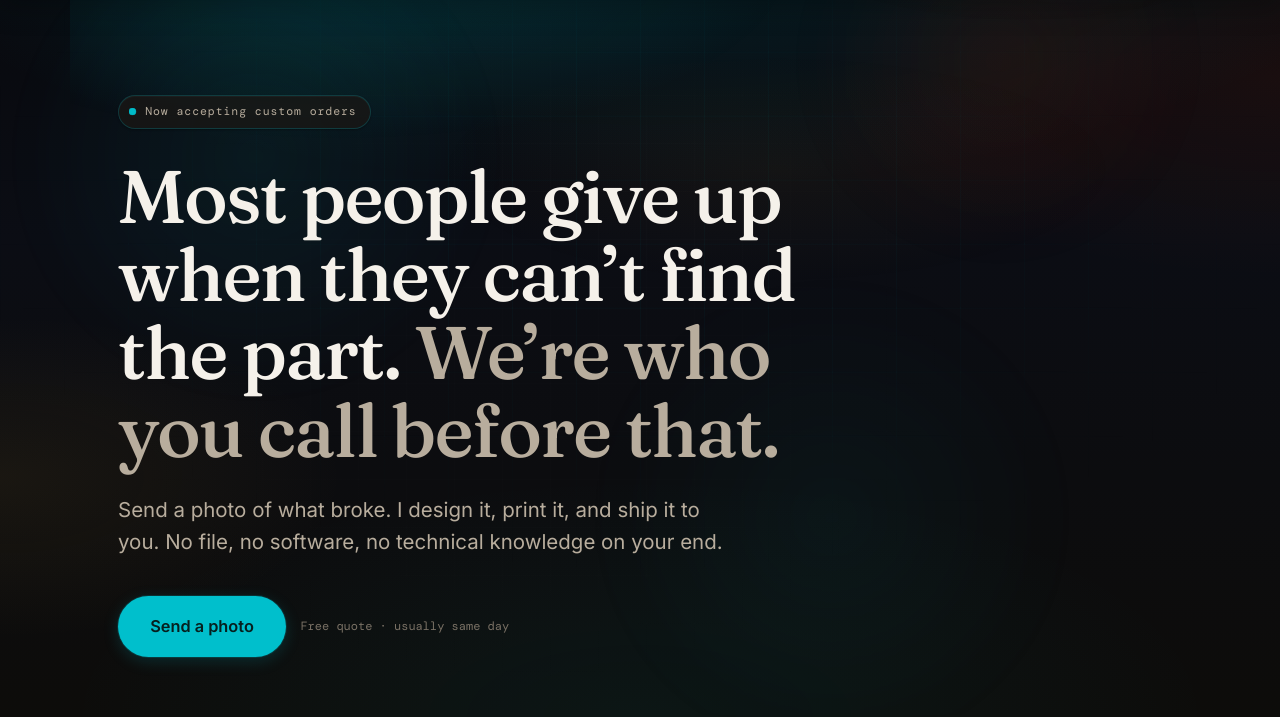
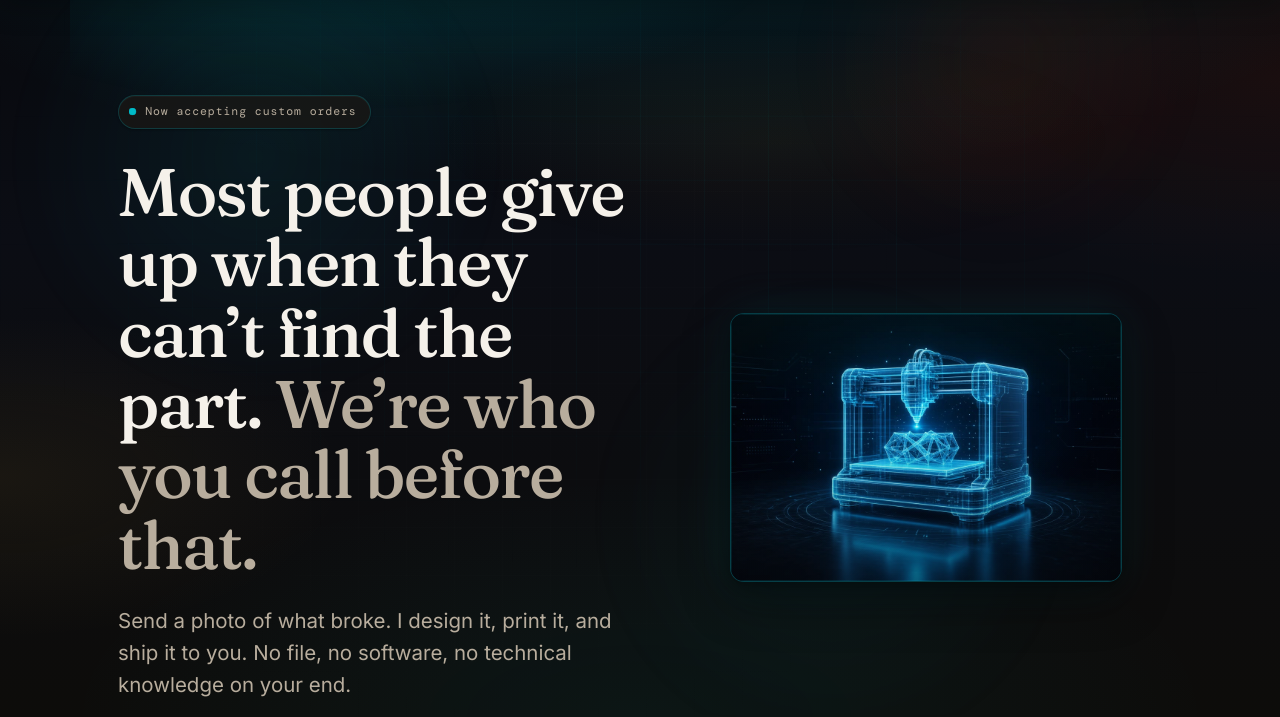
Before and after one commit to dcastaneda926-png/planet-of-z-website, a plain HTML site: page index.html in a window 1280 px wide. Shown: the part 83-800 px from the top of the page. Drawn offline with nearby package versions, Linux system fonts and the light colour scheme.

Commit message:
Add hologram 3D-printer visual to the landing hero.

```diff
--- a/index.html
+++ b/index.html
@@ -224,11 +224,43 @@ p{margin:0 0 1rem}
 }
 .dot{width:7px;height:7px;border-radius:50%;background:var(--teal);animation:pulse 2.6s ease-in-out infinite;flex:none}
 @keyframes pulse{0%,100%{opacity:1;box-shadow:0 0 0 0 rgba(0,191,204,.5)}50%{opacity:.65;box-shadow:0 0 0 7px rgba(0,191,204,0)}}
-.hero h1{font-size:clamp(2.65rem,6.6vw,4.65rem);max-width:16ch;letter-spacing:-.025em}
+.hero__grid{
+  display:grid;
+  grid-template-columns:minmax(0,1.05fr) minmax(0,.95fr);
+  gap:clamp(1.75rem,4vw,3.25rem);
+  align-items:center;
+}
+@media (max-width:900px){
+  .hero__grid{grid-template-columns:1fr;gap:2rem}
+  .hero__visual{order:-1;max-width:520px;margin-inline:auto}
+}
+.hero h1{font-size:clamp(2.45rem,5.8vw,4.2rem);max-width:16ch;letter-spacing:-.025em}
 .hero h1 .soft{color:var(--muted)}
 .hero__sub{margin-top:1.55rem;font-size:clamp(1.08rem,1.8vw,1.28rem);color:var(--muted);max-width:48ch;line-height:1.55}
 .hero__acts{margin-top:2.4rem;display:flex;flex-wrap:wrap;gap:.9rem;align-items:center}
 .hero__note{font-family:var(--mono);font-size:.75rem;color:var(--dim)}
+.hero__visual{
+  position:relative;
+  border-radius:calc(var(--radius) + 4px);
+  overflow:hidden;
+  border:1px solid rgba(0,191,204,.28);
+  background:rgba(8,12,20,.65);
+  box-shadow:var(--shadow-lg),0 0 48px rgba(0,191,204,.12);
+  aspect-ratio:16/11;
+}
+.hero__visual img{
+  width:100%;height:100%;object-fit:cover;object-position:center;
+  display:block;
+}
+.hero__visual::after{
+  content:"";
+  position:absolute;inset:0;
+  pointer-events:none;
+  background:
+    radial-gradient(ellipse 70% 60% at 50% 45%, transparent 40%, rgba(7,8,12,.35) 100%),
+    linear-gradient(180deg, rgba(0,191,204,.08), transparent 35%, rgba(7,8,12,.25));
+  box-shadow:inset 0 0 0 1px rgba(0,191,204,.12);
+}
 
 /* ---------- the sequence ---------- */
 .seq{
@@ -459,6 +491,8 @@ p{margin:0 0 1rem}
 
 <!-- ============ HERO ============ -->
 <section class="hero wrap">
+  <div class="hero__grid">
+    <div class="hero__copy">
       <p class="hero__status"><span class="dot"></span> Now accepting custom orders</p>
 
       <h1>Most people give up when they can’t find the part. <span class="soft">We’re who you call before that.</span></h1>
@@ -468,6 +502,12 @@ p{margin:0 0 1rem}
       <div class="hero__acts">
         <a class="btn btn--go btn--lg" href="#quote">Send a photo</a>
         <span class="hero__note">Free quote · usually same day</span>
+      </div>
+    </div>
+
+    <figure class="hero__visual">
+      <img src="assets/hero-hologram-printer.jpg" alt="Holographic 3D printer building a geometric lattice part" width="1600" height="1100">
+    </figure>
   </div>
 
   <!-- The photo → CAD → part sequence. This is the whole business in one row. -->
```
Also changed, not shown: assets/hero-hologram-printer.jpg (added). Lines whose indentation alone changed are shown as unchanged.
